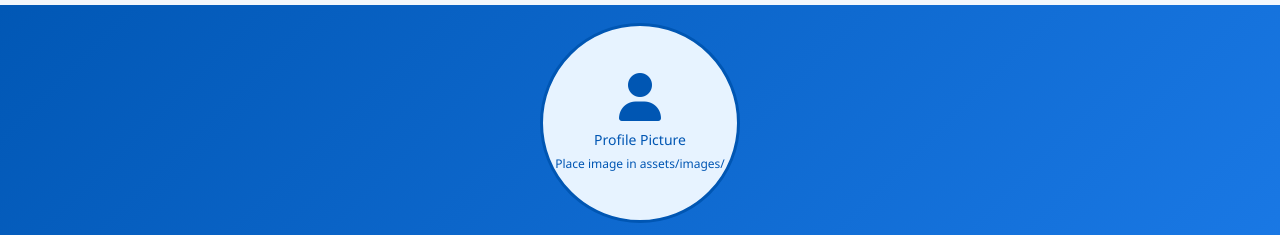
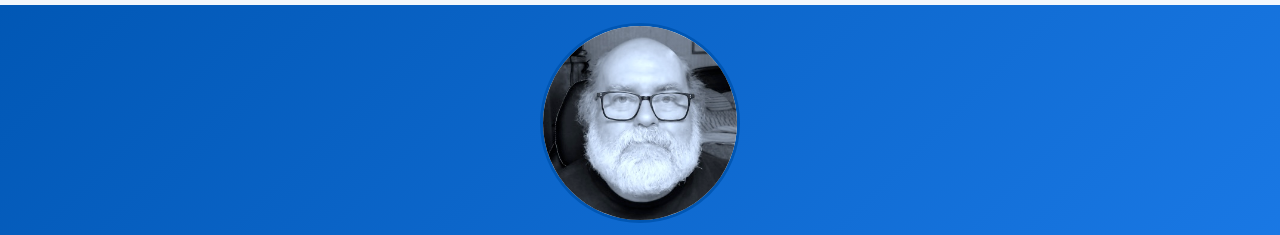
Before and after one commit to yeargin2021/Tommy-H.-Yeargin-Jr.-Home-Page, a plain HTML site: page index.html in a window 1280 px wide. Shown: the part 57-292 px from the top of the page. Drawn offline with nearby package versions, Linux system fonts and the light colour scheme.

Commit message:
Working with picture of myself

```diff
--- a/index.html
+++ b/index.html
@@ -139,11 +139,7 @@
     <section id="home" class="hero-section">
         <div class="container text-center">
             <div class="profile-img-placeholder">
-                <div>
-                    <i class="fas fa-user fa-3x mb-2"></i>
-                    <div style="font-size: 14px;">Profile Picture</div>
-                    <small style="font-size: 12px;">Place image in assets/images/</small>
-                </div>
+                <img src="assets/images/profile.jpg" alt="Tommy H. Yeargin Jr." class="profile-img" style="width: 100%; height: 100%; object-fit: cover; border-radius: 50%;">
             </div>
             <h1 class="display-3 fw-bold mb-3">Tommy H. Yeargin Jr.</h1>
             <p class="lead mb-4">Welcome to my personal website</p>
```
Also changed, not shown: assets/images/profile.jpg (added), 2 other files.
